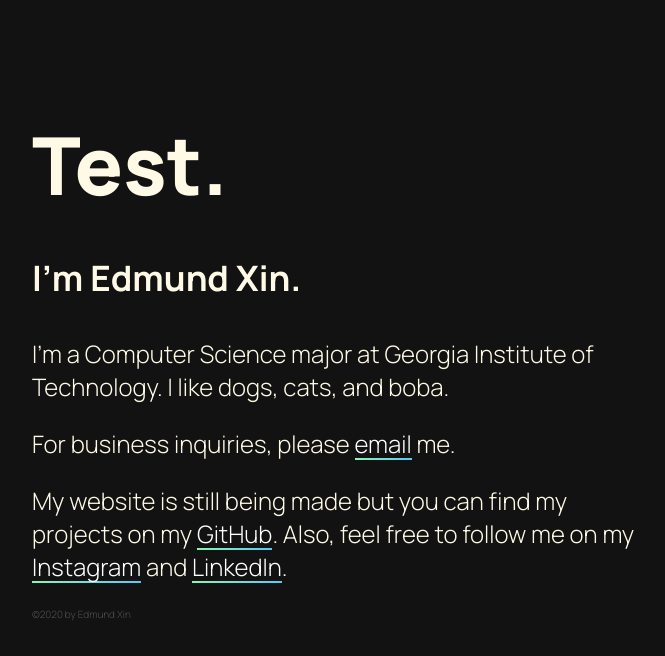
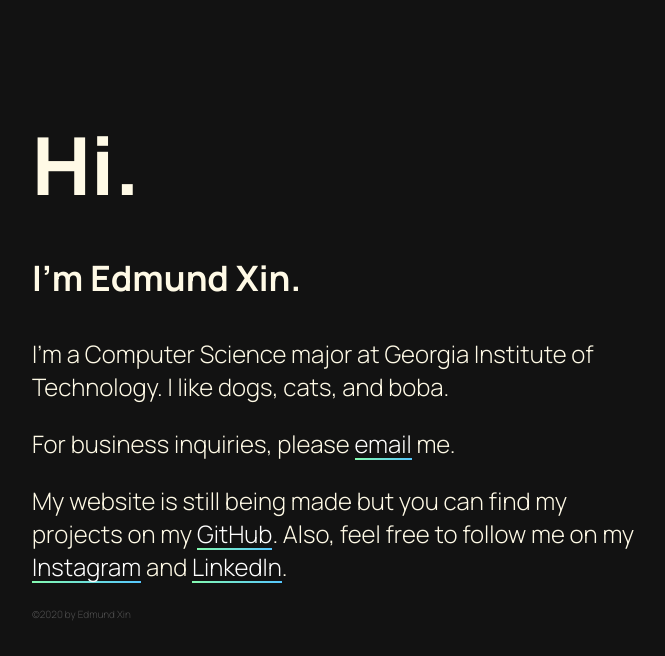
Before and after one commit to its-edmund/old-personal-website, a plain HTML site: page index.html in a window 1280 px wide. Shown: the whole page, without its empty margins (88-753 px from the left). Drawn offline with Linux system fonts and the light colour scheme.

Commit message:
Fix Test

```diff
--- a/index.html
+++ b/index.html
@@ -11,7 +11,7 @@
 </head>
 <body>
     <div id="intro">
-        <h1>Test.</h1>
+        <h1>Hi.</h1>
     </div>
     <div id="name">
         <h3>I'm Edmund Xin.</h3>
```
